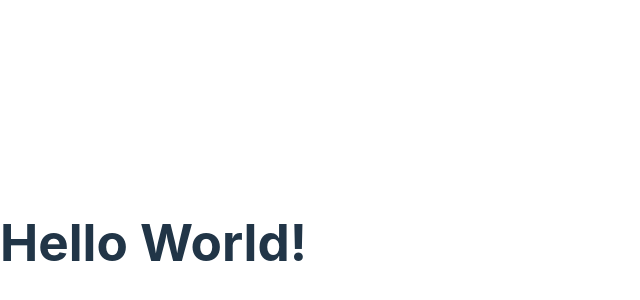
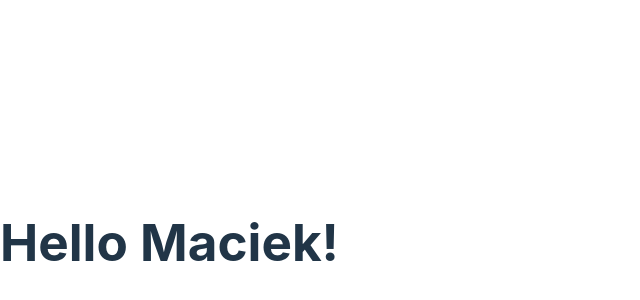
Before and after one commit to manonthemon/react-app, a React (Vite) app: page / in a window 1280 px wide. Shown: the part 158-458 px from the top of the page, without its empty margins (0-640 px from the left). Built offline with nearby package versions, Linux system fonts and the light colour scheme.

Commit message:
Dynamically changing message

```diff
--- a/src/Message.tsx
+++ b/src/Message.tsx
@@ -1,7 +1,11 @@
+// This is a simple React component that returns a header element with the text "Hello {User Name} or {World}!".
+
 function Message() {
     //JSX: JS XML
+  const name = "Maciek";
+  if (name)
+        return <h1>Hello {name}!</h1>;
     return <h1>Hello World!</h1>;
 }
 
 export default Message;
-// This is a simple React component that returns a header element with the text "Hello World!".
```
